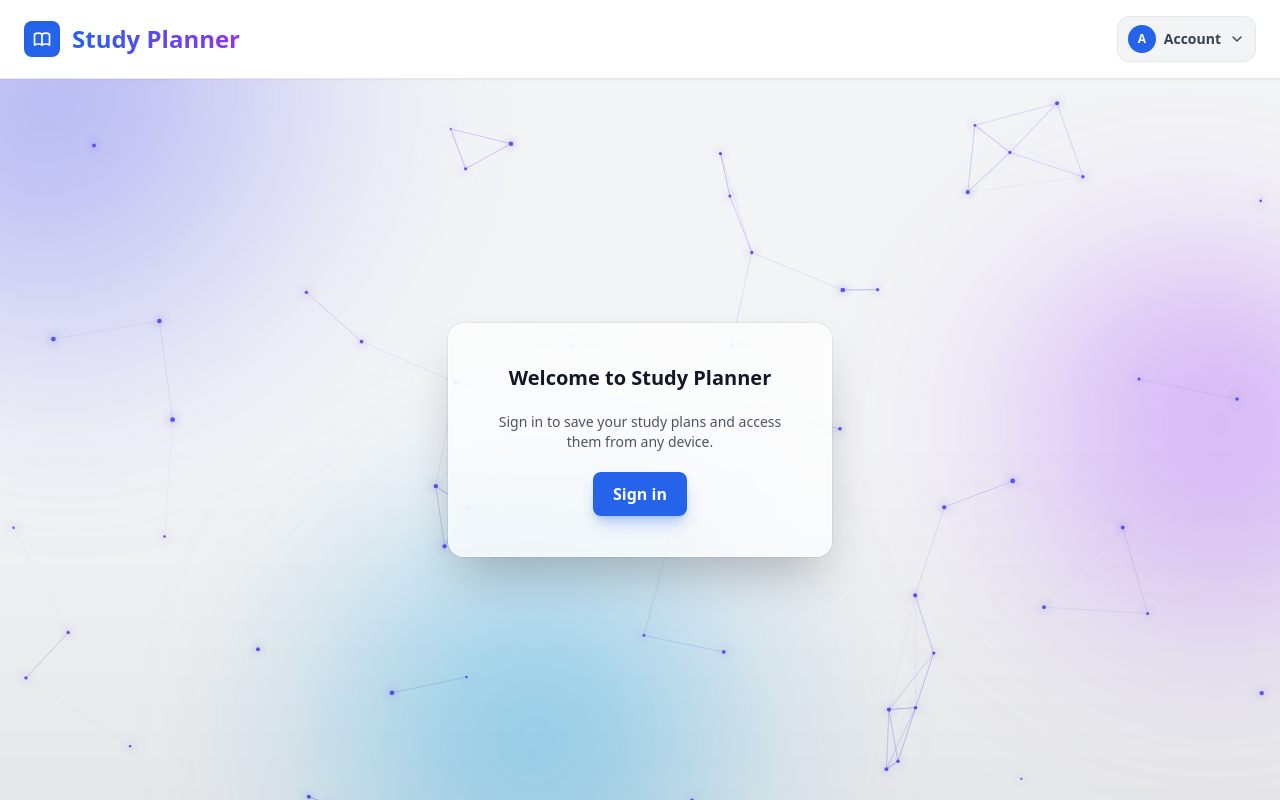
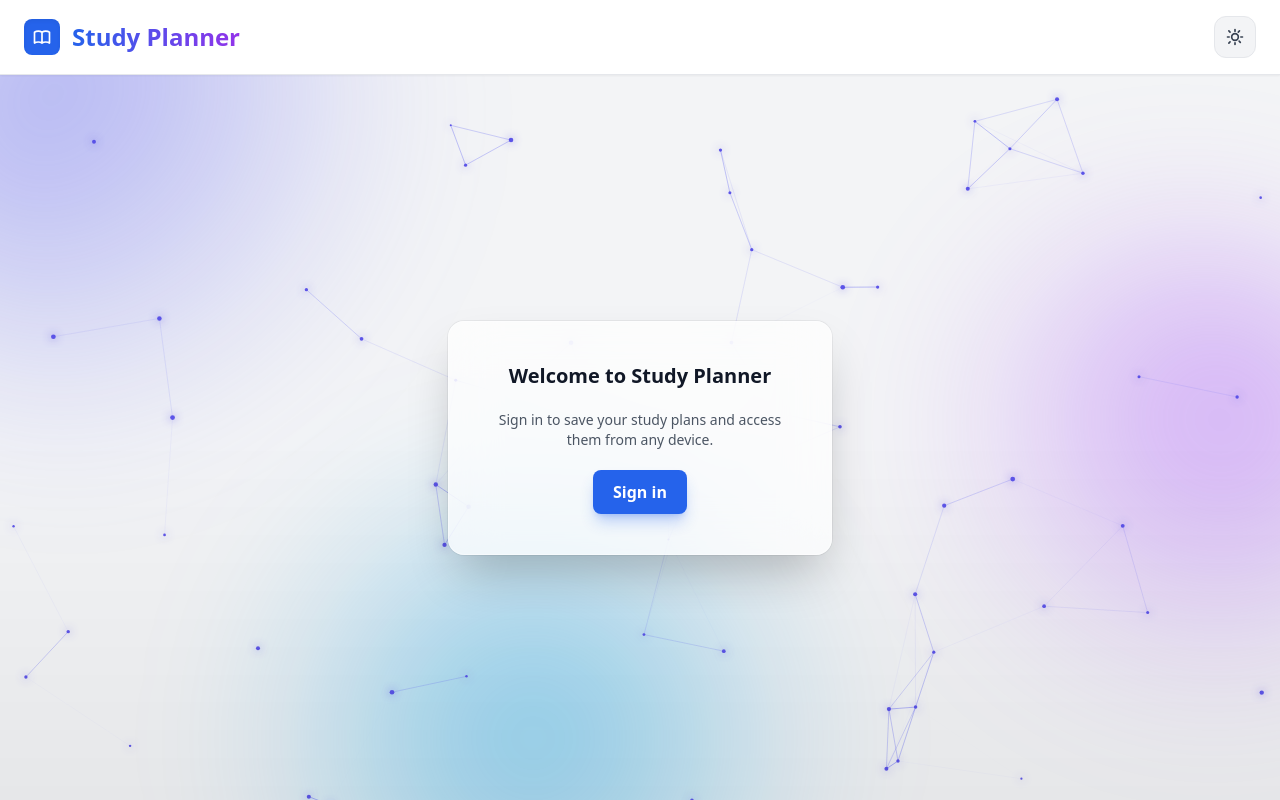
Before and after one commit to fsoel/studyplanner, a Nuxt app: page / in a window 1280 px wide. Built offline with nearby package versions, Linux system fonts and the light colour scheme; no server answers.

Commit message:
Add dark mode toggle button to login page

```diff
--- a/app/app.vue
+++ b/app/app.vue
@@ -30,6 +30,7 @@
       </div>
       <div class="relative">
         <button
+          v-if="isAuthenticated"
           @click.stop="accountMenuOpen = !accountMenuOpen"
           type="button"
           aria-haspopup="menu"
@@ -50,8 +51,25 @@
           </svg>
         </button>
 
+        <button
+          v-else
+          @click="toggleDark()"
+          type="button"
+          role="switch"
+          :aria-checked="isDark"
+          :aria-label="isDark ? 'Switch to light mode' : 'Switch to dark mode'"
+          class="rounded-xl border border-gray-200 bg-gray-100 p-2.5 text-gray-700 transition hover:bg-gray-200 focus:outline-none focus:ring-2 focus:ring-blue-500 dark:border-gray-600 dark:bg-gray-700 dark:text-gray-100 dark:hover:bg-gray-600"
+        >
+          <svg v-if="isDark" class="h-5 w-5" fill="none" stroke="currentColor" viewBox="0 0 24 24">
+            <path stroke-linecap="round" stroke-linejoin="round" stroke-width="2" d="M21 12.79A9 9 0 1 1 11.21 3 7 7 0 0 0 21 12.79Z" />
+          </svg>
+          <svg v-else class="h-5 w-5" fill="none" stroke="currentColor" viewBox="0 0 24 24">
+            <path stroke-linecap="round" stroke-linejoin="round" stroke-width="2" d="M12 3v2m0 14v2m9-9h-2M5 12H3m15.364 6.364-1.414-1.414M6.05 6.05 4.636 4.636m12.728 0-1.414 1.414M6.05 17.95l-1.414 1.414M16 12a4 4 0 1 1-8 0 4 4 0 0 1 8 0Z" />
+          </svg>
+        </button>
+
         <div
-          v-if="accountMenuOpen"
+          v-if="isAuthenticated && accountMenuOpen"
           @click.stop
           role="menu"
           class="absolute right-0 top-full z-50 mt-2 w-72 origin-top-right rounded-2xl border border-gray-200 bg-white p-2 shadow-xl dark:border-gray-700 dark:bg-gray-800"
@@ -239,15 +257,26 @@
 
 <script setup lang="ts">
 import { useDark, useToggle, useMediaQuery } from "@vueuse/core";
-import { computed, nextTick, onMounted, ref } from "vue";
+import { computed, nextTick, onBeforeUnmount, onMounted, ref } from "vue";
 import { useStudyPlanStore } from "./stores/studyPlan";
 import { useAuth } from "./composables/useAuth";
 import StudyPlanner from "./components/StudyPlanner.vue";
 import PlannerMobile from "./components/PlannerMobile.vue";
 import AnimatedBackground from "./components/AnimatedBackground.vue";
 
-const isDark = useDark();
-const toggleDark = useToggle(isDark);
+const persistedDark = useDark();
+const isDark = ref(false);
+const togglePersistedDark = useToggle(persistedDark);
+let themeObserver: MutationObserver | undefined;
+
+function syncThemeState(): void {
+  isDark.value = document.documentElement.classList.contains("dark");
+}
+
+function toggleDark(): void {
+  togglePersistedDark();
+  syncThemeState();
+}
 // Phones (portrait) get the dedicated mobile view; tablets keep the (denser) grid.
 const isMobile = useMediaQuery("(max-width: 767px)");
 const store = useStudyPlanStore();
@@ -271,6 +300,10 @@ function openSettings(): void {
 }
 
 onMounted(async () => {
+  syncThemeState();
+  themeObserver = new MutationObserver(syncThemeState);
+  themeObserver.observe(document.documentElement, { attributes: true, attributeFilter: ["class"] });
+
   try {
     const authed = await fetchMe();
     if (authed) {
@@ -287,6 +320,8 @@ onMounted(async () => {
     isPageLoading.value = false;
   }
 });
+
+onBeforeUnmount(() => themeObserver?.disconnect());
 </script>
 
 <style scoped>
```
